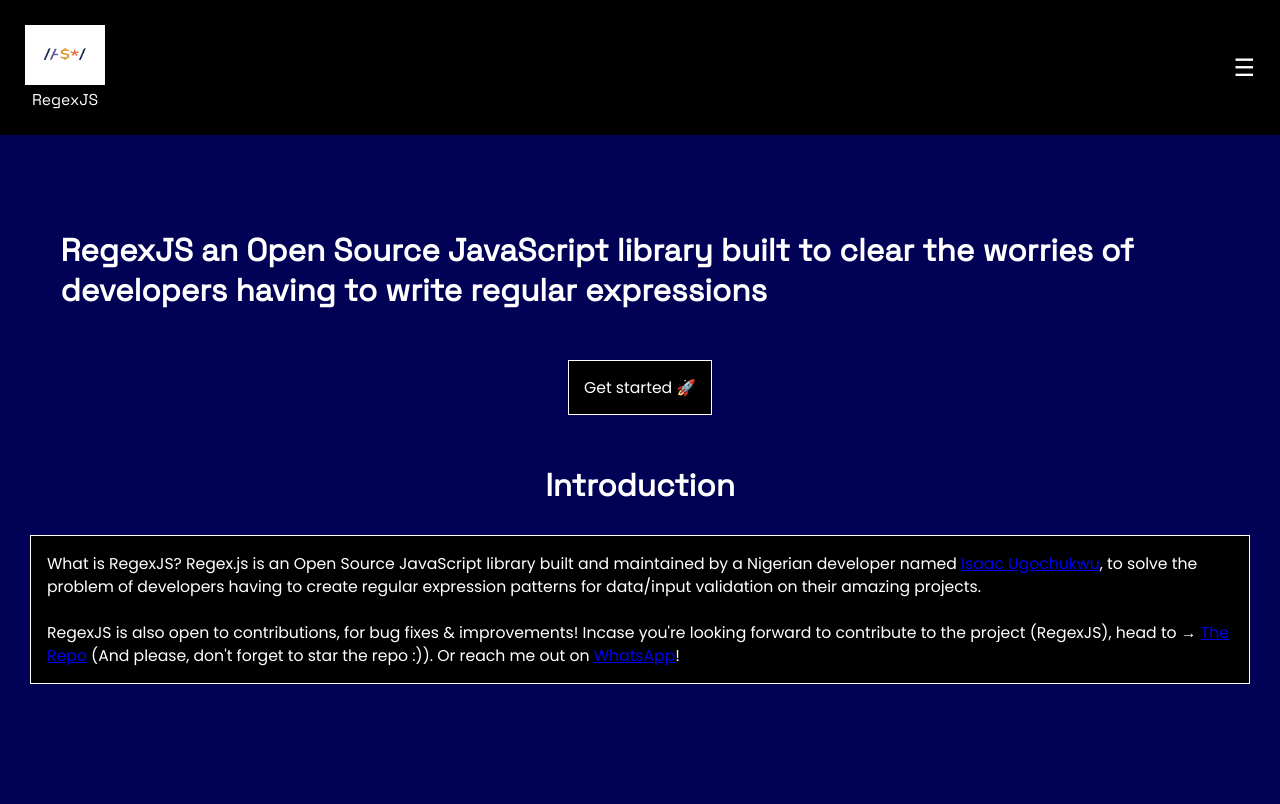
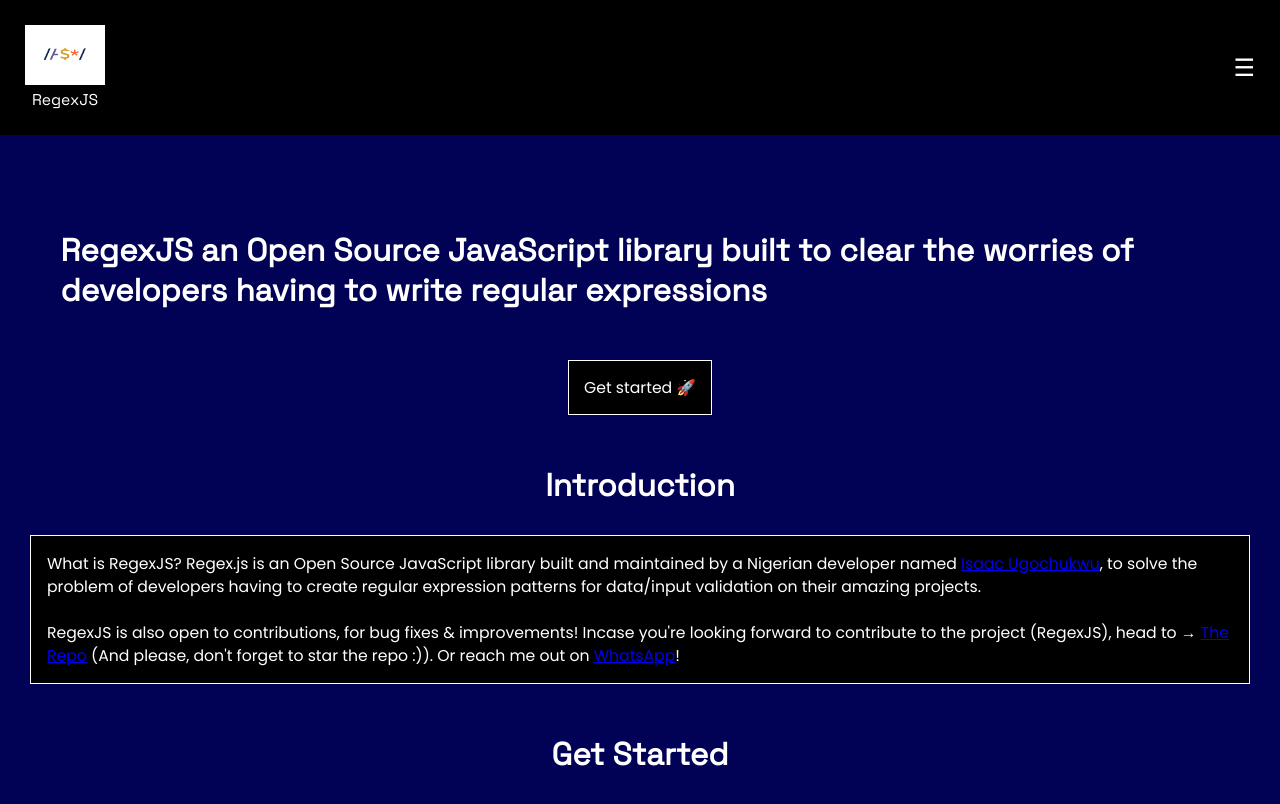
Before and after one commit to isaacszn/RegexJSWebsite, a React (Vite) app: page / in a window 1280 px wide. Built offline with nearby package versions, Linux system fonts and the light colour scheme.

Commit message:
added a new section: get started section

```diff
--- a/src/App.jsx
+++ b/src/App.jsx
@@ -2,8 +2,7 @@ import './App.css'
 import Nav from './components/NavBar'
 import HeroSection from './components/Hero'
 import IntroSection from './components/Intro'
-//import MainContent from './components/MainContent'
-//import Footer from './components/Footer'
+import GetStartedSection from './components/GetStarted'
 
 function App() {
   return (
@@ -11,6 +10,7 @@ function App() {
       <Nav />
       <HeroSection />
       <IntroSection />
+      <GetStartedSection />
     </>
   )
 }
```
